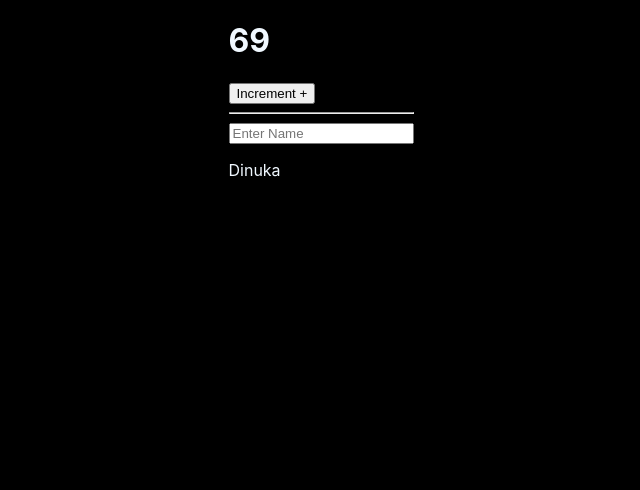
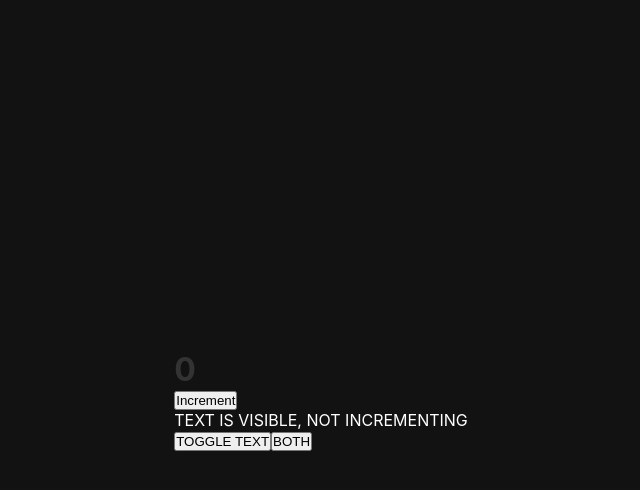
Before and after one commit to Dinuk-A/self-study-react, a React (Create React App) app: page / in a window 1280 px wide. Shown: the top 490 px of the page, without its empty margins (319-959 px from the left). Built offline with nearby package versions, Linux system fonts and the light colour scheme.

Commit message:
2 Reducer Examples done

```diff
--- a/public/index.html
+++ b/public/index.html
@@ -4,18 +4,11 @@
 <head>
   <meta charset="utf-8" />
   <meta name="viewport" content="width=device-width, initial-scale=1" />
-  <meta name="theme-color" content="#000000" />
-  <meta name="description" content="Web site created using create-react-app" />
-
-  <link rel="manifest" href="%PUBLIC_URL%/manifest.json" />
-
   <title>My Self Learning App</title>
 </head>
 
 <body>
-  <noscript>You need to enable JavaScript to run this app.</noscript>
   <div id="root"></div>
-
 </body>
 
 </html>
--- /dev/null
+++ b/src/App.css
@@ -0,0 +1,25 @@
+/* App.css */
+
+.App {
+    text-align: center;
+  }
+
+  .App-header {
+    background-color: #282c34;
+    padding: 20px;
+    color: white;
+  }
+
+  .App-content {
+    padding: 20px;
+  }
+
+  .App-button {
+    padding: 10px 20px;
+    font-size: 16px;
+    color: white;
+    background-color: #61dafb;
+    border: none;
+    border-radius: 5px;
+    cursor: pointer;
+  }
--- a/src/App.js
+++ b/src/App.js
@@ -1,9 +1,12 @@
-import State from "./components/usestateexm/State";
+import Reducer from "./components/UseReducerEx/Reducer";
+import './App.css';
 
 function App() {
   return (
     <div >
-      <State/>
+
+      <Reducer />
+
     </div>
   );
 }
--- /dev/null
+++ b/src/components/UseReducerEx/Reducer.jsx
@@ -0,0 +1,39 @@
+import { useReducer } from "react";
+
+const Reducer = () => {
+
+    const reducerFn = (combinedState, action) => {
+        switch (action.type) {
+            case "INC ONLY":
+                return { count: combinedState.count + 1, showText: combinedState.showText };
+            case "TOGGLE TEXT":
+                return { count: combinedState.count, showText: !combinedState.showText };
+            case "BOTH":
+                return { count: combinedState.count + 1 ,showText: !combinedState.showText };
+            default:
+                return { combinedState }
+        }
+
+    }
+
+
+    const [combinedState, dispatchFn] = useReducer(reducerFn, { count: 0, showText: true });
+
+    return (
+        <>
+            <div>
+                <h1>{combinedState.count}</h1>
+                <button onClick={() => { dispatchFn({ type: "INC ONLY" }) }}>Increment</button>
+                <br />
+                <p style={{ color: "white" }}>{combinedState.showText && "TEXT IS VISIBLE, NOT INCREMENTING"}</p>
+                <button onClick={() => { dispatchFn({ type: "TOGGLE TEXT" }) }}>TOGGLE TEXT</button>
+                <button onClick={() => { dispatchFn({ type: "BOTH" }) }}>BOTH</button>
+                <br />
+
+            </div>
+        </>
+    )
+
+}
+
+export default Reducer;
--- a/src/index.css
+++ b/src/index.css
@@ -1,18 +1,23 @@
+* {
+  margin: 0;
+  padding: 0;
+  box-sizing: border-box;
+}
+
+html,
 body {
-  margin: 0px;
+  height: 100%;
+  background-color: #121212;
+  color: #e0e0e0;
+  font-family: -apple-system, BlinkMacSystemFont, 'Segoe UI', 'Roboto', 'Oxygen', 'Ubuntu', 'Cantarell', 'Fira Sans', 'Droid Sans', 'Helvetica Neue', sans-serif;
   display: flex;
   justify-content: center;
   align-items: center;
-  background-color: black;
-  color: aliceblue;
-  font-family: -apple-system, BlinkMacSystemFont, 'Segoe UI', 'Roboto', 'Oxygen',
-    'Ubuntu', 'Cantarell', 'Fira Sans', 'Droid Sans', 'Helvetica Neue',
-    sans-serif;
-  -webkit-font-smoothing: antialiased;
-  -moz-osx-font-smoothing: grayscale;
+  color: #333;
 }
 
-code {
-  font-family: source-code-pro, Menlo, Monaco, Consolas, 'Courier New',
-    monospace;
+#root {
+  width: 100%;
+  max-width: 1200px;
+  padding: 20px;
 }
--- a/src/index.js
+++ b/src/index.js
@@ -1,17 +1,13 @@
 import React from 'react';
 import ReactDOM from 'react-dom/client';
-import './index.css';
 import App from './App';
 import reportWebVitals from './reportWebVitals';
+import './index.css';
 
 const root = ReactDOM.createRoot(document.getElementById('root'));
 root.render(
-  // <React.StrictMode>
-    <App />
-  // </React.StrictMode>
+  <App />
 );
 
-// If you want to start measuring performance in your app, pass a function
-// to log results (for example: reportWebVitals(console.log))
-// or send to an analytics endpoint. Learn more: https://bit.ly/CRA-vitals
+
 reportWebVitals();
```
Also changed, not shown: src/components/UseReducerEx/ReducerAdvance.jsx (added, +59 -0 lines), src/components/PropsEx/BlogList.jsx (renamed from src/components/propsexm/BlogList.jsx), src/components/PropsEx/Home.jsx (renamed from src/components/propsexm/Home.jsx), src/components/UseStateEx/State.jsx (renamed from src/components/usestateexm/State.jsx).
